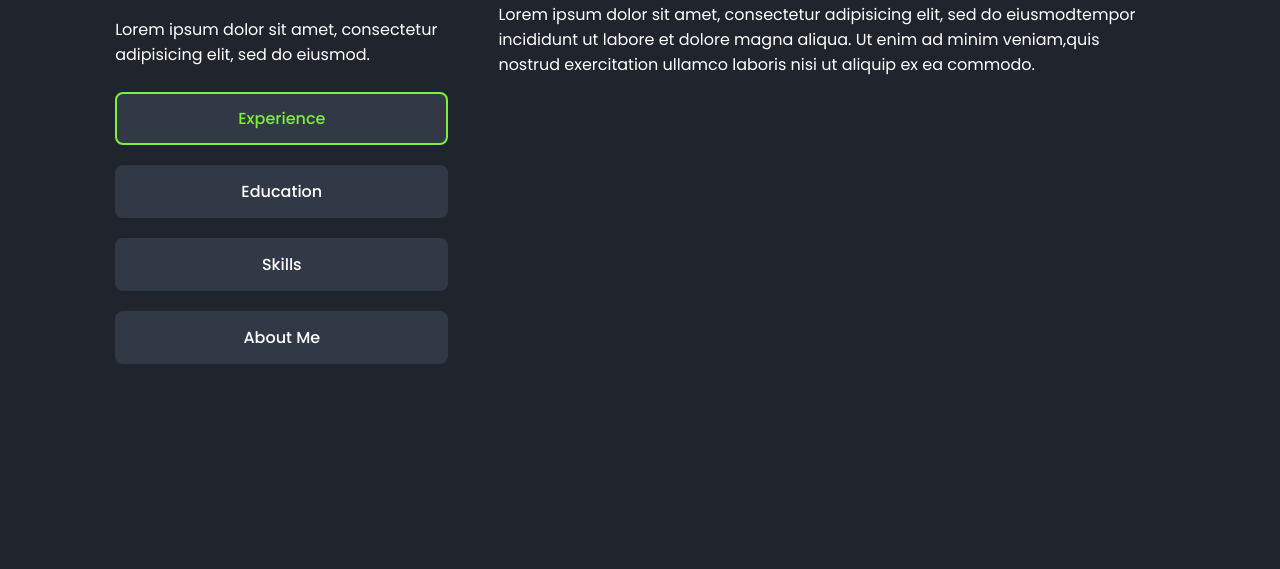
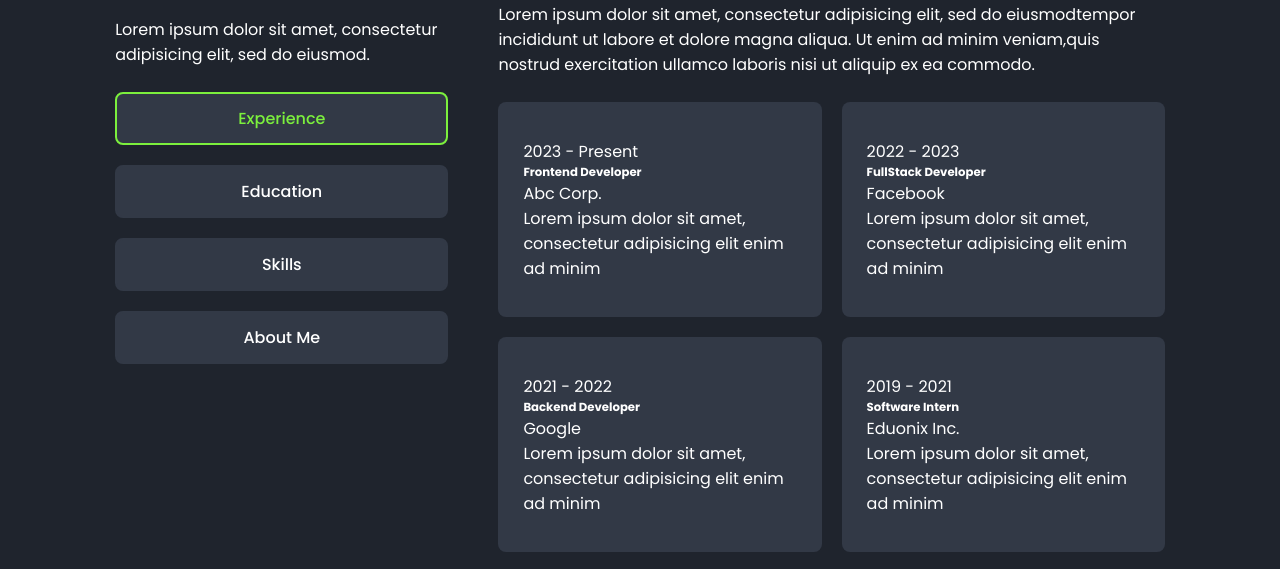
Before and after one commit to anupjungkarki/me, a plain HTML site: page index.html in a window 1280 px wide. Shown: the part 171-740 px from the top of the page. Drawn offline with nearby package versions, Linux system fonts and the light colour scheme.

Commit message:
updated resume

```diff
--- a/css/style.css
+++ b/css/style.css
@@ -358,3 +358,21 @@
 	font-size: 3.5rem;
 	text-align: left;
 }
+
+.resume-list{
+	display: grid;
+	grid-template-columns: repeat(auto-fit, minmax(30rem,1fr));
+	gap:2rem;
+	height: 45rem;
+	overflow: auto;
+}
+
+.resume-list .resume-item{
+	background: var(--second-bg-color);
+	border-radius: .8rem;
+	padding: 3rem 2.5rem;
+	height: calc((45rem - 2rem) / 2);
+	display: flex;
+	flex-direction: column;
+	justify-content: center;
+}
--- a/index.html
+++ b/index.html
@@ -144,6 +144,43 @@
        <div class="resume-detail experience active">
        	  <h2 class="heading">My <span>Experience</span></h2>
        	  <p class="desc"> Lorem ipsum dolor sit amet, consectetur adipisicing elit, sed do eiusmodtempor incididunt ut labore et dolore magna aliqua. Ut enim ad minim veniam,quis nostrud exercitation ullamco laboris nisi ut aliquip ex ea commodo.</p>
+
+       	  <div class="resume-list">
+       	  	<div class="resume-item">
+       	  		<p class="year">2023 - Present</p>
+       	  		<h3>Frontend Developer</h3>
+       	  		<p class="company">Abc Corp.</p>
+              <p>Lorem ipsum dolor sit amet, consectetur adipisicing elit enim ad minim</p>
+       	  	</div>
+
+       	   <div class="resume-item">
+       	  		<p class="year">2022 - 2023</p>
+       	  		<h3>FullStack Developer</h3>
+       	  		<p class="company">Facebook</p>
+              <p>Lorem ipsum dolor sit amet, consectetur adipisicing elit enim ad minim</p>
+       	  	</div>
+
+       	  	<div class="resume-item">
+       	  		<p class="year">2021 - 2022</p>
+       	  		<h3>Backend Developer</h3>
+       	  		<p class="company">Google</p>
+              <p>Lorem ipsum dolor sit amet, consectetur adipisicing elit enim ad minim</p>
+       	  	</div>
+
+       	  	<div class="resume-item">
+       	  		<p class="year">2019 - 2021</p>
+       	  		<h3>Software Intern</h3>
+       	  		<p class="company">Eduonix Inc.</p>
+              <p>Lorem ipsum dolor sit amet, consectetur adipisicing elit enim ad minim</p>
+       	  	</div>
+
+       	  <div class="resume-item">
+       	  		<p class="year">2015 - 2019</p>
+       	  		<h3>UI/UX Designer</h3>
+       	  		<p class="company">Abc Inc.</p>
+              <p>Lorem ipsum dolor sit amet, consectetur adipisicing elit enim ad minim</p>
+       	  	</div>
+       	  </div>
        </div>
 
         <div class="resume-detail education">
```
